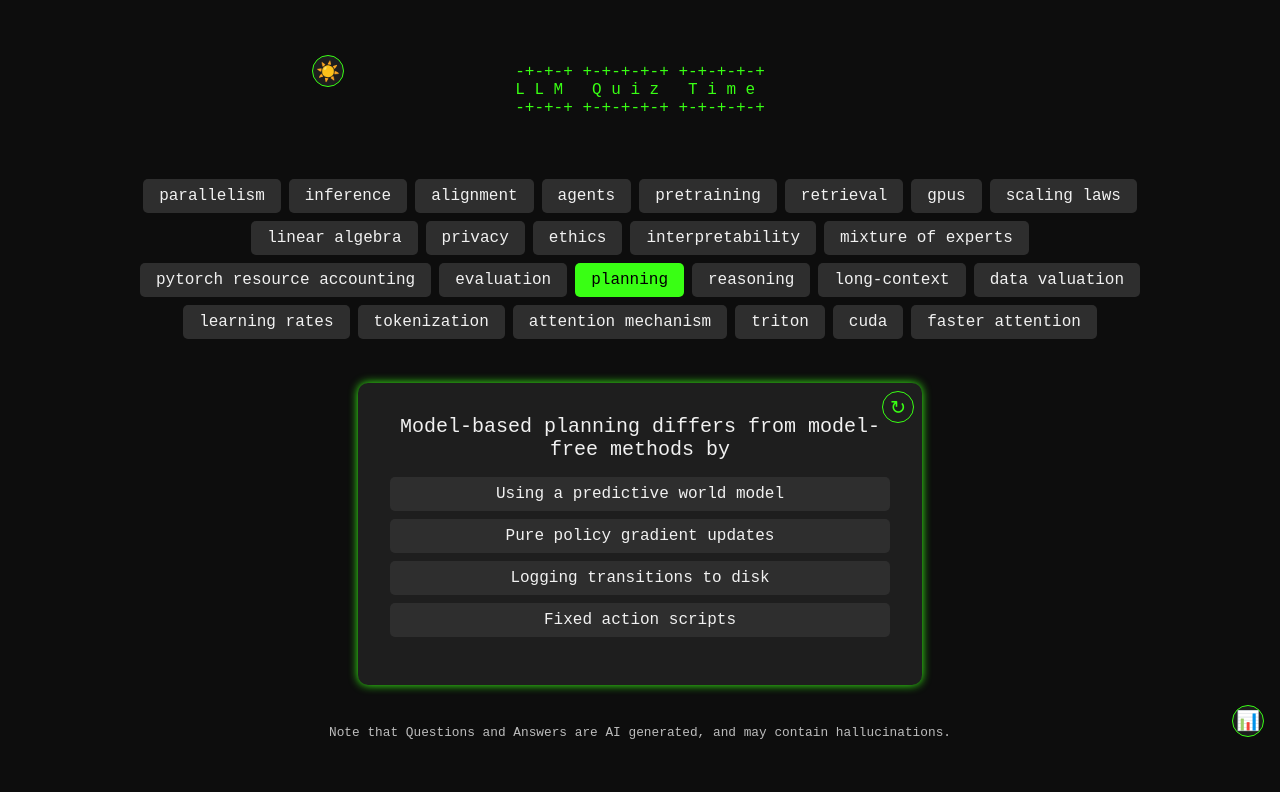
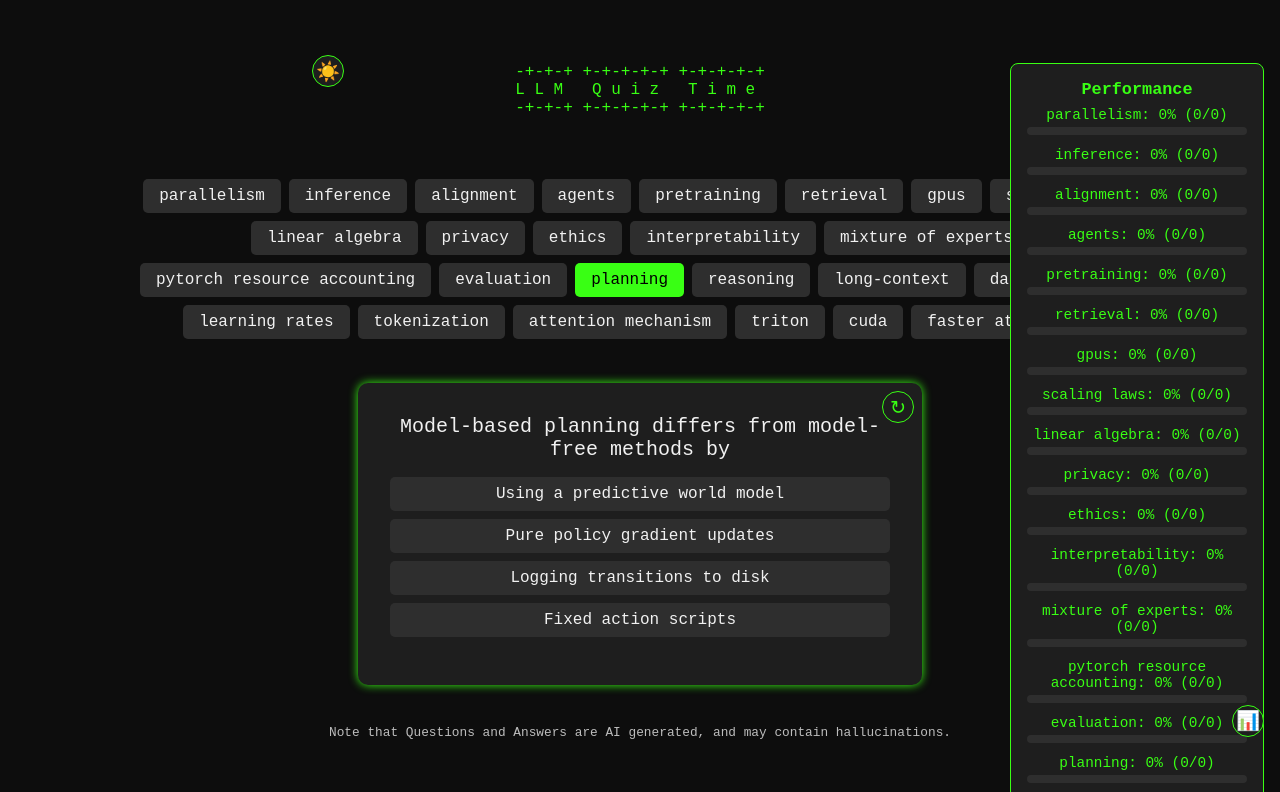
Before and after one commit to kaustubhdhole/llm-quiz-time, a plain HTML site: page index.html in a window 1280 px wide. Both pictures are taken after a click on the button "Toggle Performance". Shown: the top 792 px of the page. Drawn offline with Linux system fonts and the light colour scheme.

Commit message:
Hide scoreboard by default

```diff
--- a/app.js
+++ b/app.js
@@ -7,7 +7,7 @@ const topicButtons = {};
 const usedQuestions = {};
 const score = {};
 const completedTopics = new Set();
-let scoreboardVisible = true;
+let scoreboardVisible = false;
 
 function applyTheme(theme) {
     document.documentElement.setAttribute('data-theme', theme);
--- a/style.css
+++ b/style.css
@@ -171,6 +171,7 @@ body {
     color: var(--accent-color);
     max-width: 220px;
     font-size: 0.9rem;
+    display: none;
 }
 
 .scoreboard ul {
```
